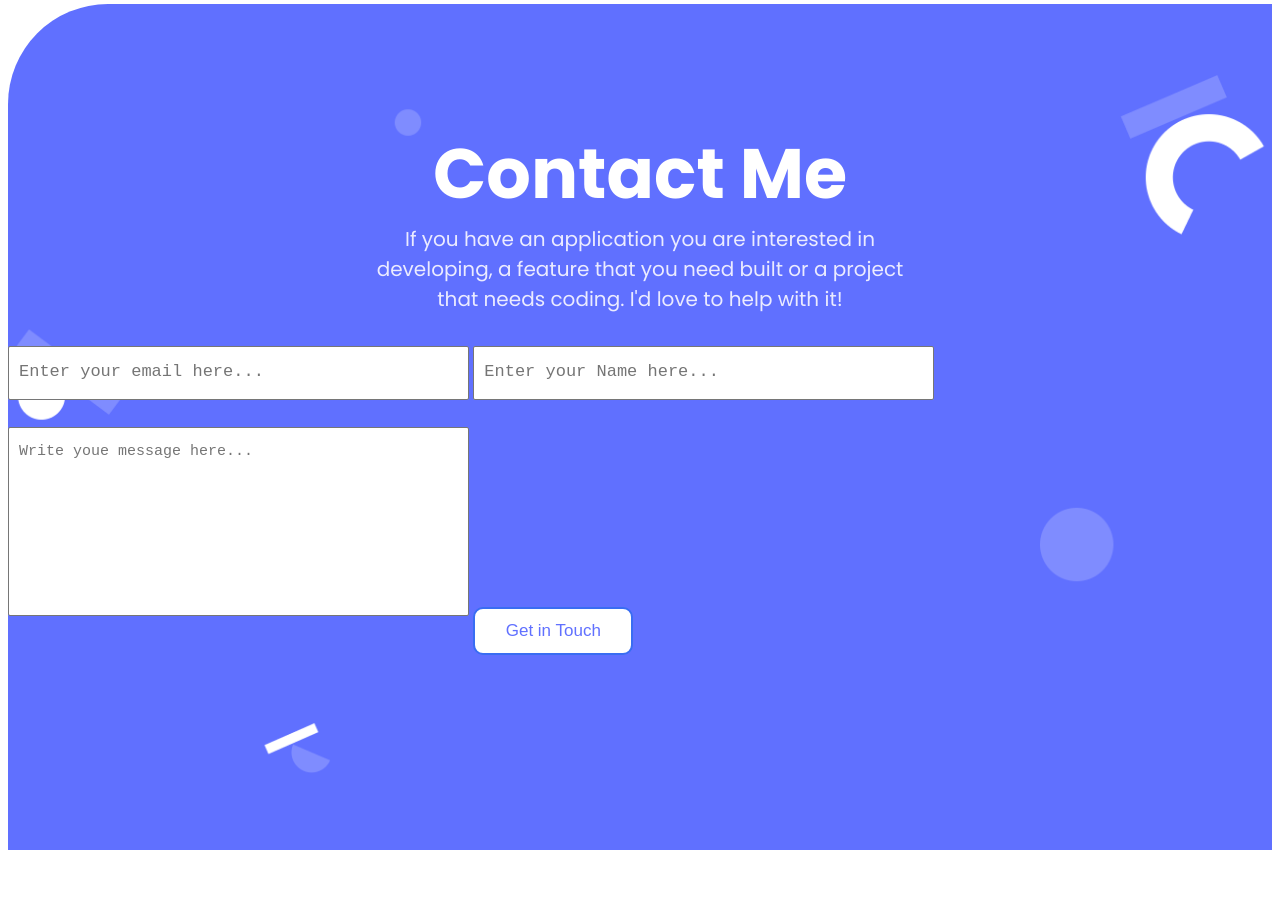
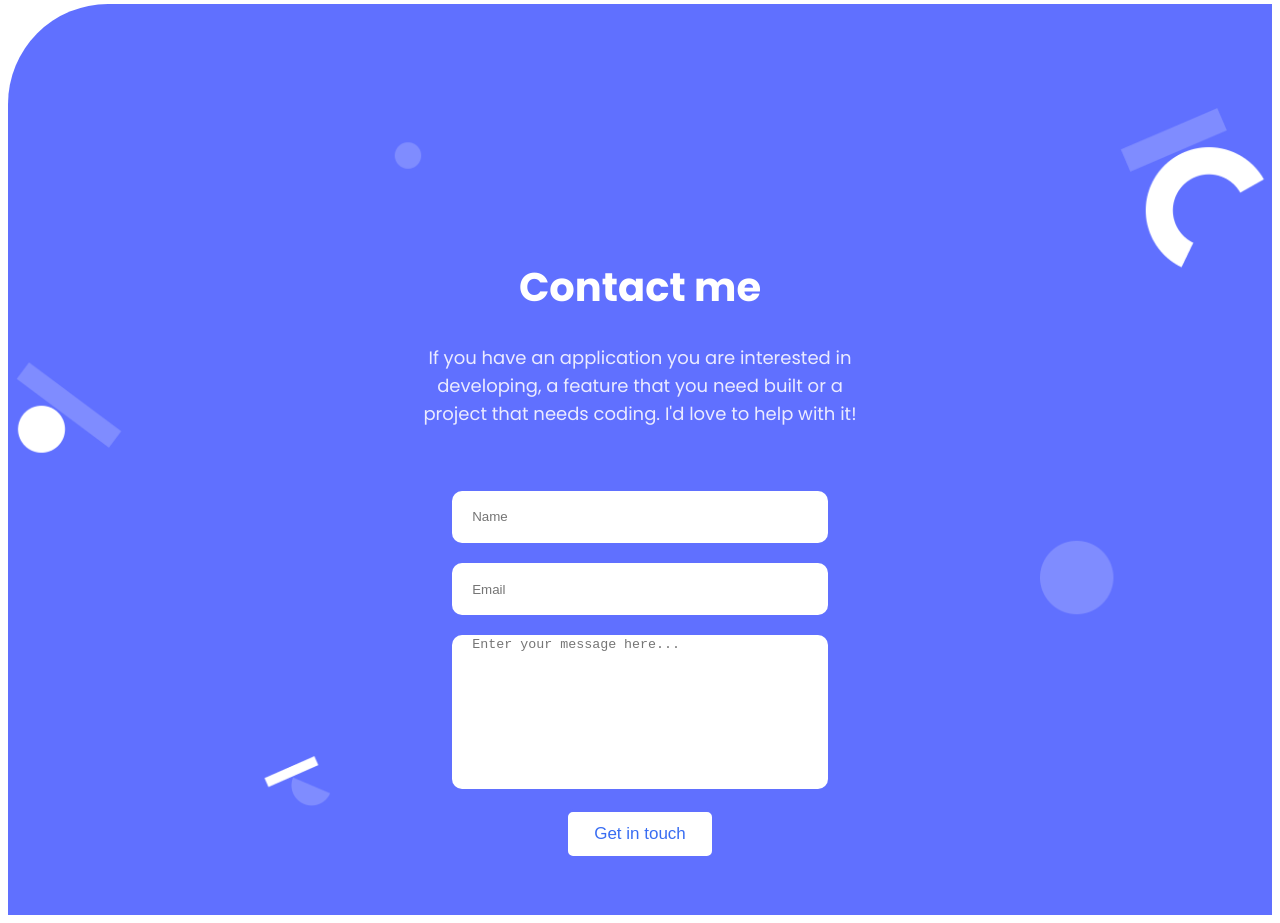
Before and after one commit to SAUD421/portfolio-desktop, a website: page index.html in a window 1280 px wide. Shown: the part 3980-4903 px from the top of the page. Before the commit the page ends 4838 px from the top, so only its background shows below. Drawn offline with Linux system fonts and the light colour scheme.

Commit message:
css updated

```diff
--- a/index.html
+++ b/index.html
@@ -177,18 +177,15 @@
             </div>
         </div>
     </div>
-    <div class="contact">
-        <div class="background">
-            <div class="contact-head">
-                <h1>Contact Me</h1>
-            </div>
-            <p class="contact-desc">If you have an application you are interested in developing, a feature that you need built or a project that needs coding. I'd love to help with it!</p>
-            <form class="form" action="https://formspree.io/f/mqkrzpdd" method="post">
-                <textarea name="email" class="email" placeholder="Enter your email here..." maxlength="" required></textarea>
-                <textarea name="full-name" class="email" placeholder="Enter your Name here..." maxlength="30" required></textarea>
-                <textarea name="message" class="message" placeholder="Write youe message here..." maxlength="500" required></textarea>
-                <button class="send" >Get in Touch</button>
-            </form>
-        </div>
+    <div id="contact" class="contact-form">
+        <h1>Contact me</h1>
+        <p>If you have an application you are interested in developing, a feature that you need built or a project that needs coding. I'd love to help with it!</p>
+        <form class="form" action="https://formspree.io/f/xleyodbz" method="post">
+            <input class="name" name="full-name" type="text" placeholder="Name" required>
+            <input class="name" name="email" type="email" placeholder="Email" required>
+            <textarea class="text" name="message" type="text" placeholder="Enter your message here..." required></textarea>
+            <button class="submit">Get in touch</button>
+        </form>
+        <div class="footer"></div>
     </div>
 </html>
--- a/style.css
+++ b/style.css
@@ -364,105 +364,121 @@
 .border {
   border-bottom: 2px solid #dfe1e6;
 }
-
-.contact {
-  display: flex;
-  background-color: #6070FF;
-  width: 100%;
-  height: 846px;
-  border-top-left-radius: 100px;
-  font-family: 'Poppins', sans-serif;
-  align-items: center;
-}
-.background {
+ .contact-form {
   background-image: url(./images/contactdesktop.png);
-  background-position: center;
-  background-size: 100%;
-  width: 100%;
-  height: 846px;
+  background-color: #6070ff;
+  border-top-left-radius: 50px;
   display: flex;
   flex-direction: column;
+  align-items: center;
   background-repeat: no-repeat;
-}
- .contact-head {
-  font-size: 35px;
-  font-weight: 700;
-  color: #fff;
-  align-self: center;
-  width: 801px;
-  height: 100px;
-  text-align: center;
-  margin-top: 70px;
+  background-size: 50%;
+  background-position: right;
+  height: auto;
+  width: auto;
 }
 
- .contact-desc {
-  font-size: 20px;
-  font-weight: 400;
-  align-self: center;
-  color: #ebebff;
-  width: 569px;
-  height: 102px;
-  margin-top: 50px;
-  text-align: center;
+.contact-form h1 {
+  color: #fff;
+  margin-top: 20%;
+  font-size: 40px;
+  font-weight: 700;
+  font-family: 'Poppins', sans-serif;
+
 }
 
- .email {
-  width: 447px;
-  height: 35px;
-  flex-shrink: 0;
-  border-radius: 2px;
-  font-size: 17px;
+.contact-form p {
+  font-size: 18px;
+  text-align: center;
+  line-height: 28px;
   font-weight: 400;
-  align-self: center;
-  padding-top: 15px;
-  resize: none;
-  margin-bottom: 20px;
-  padding-left: 10px;
+  color: #ebebff;
+  margin: 0 10%;
+  font-family: 'Poppins', sans-serif;
+
 }
 
- .message {
-  width: 447px;
-  height: 170px;
-  flex-shrink: 0;
-  border-radius: 2px;
-  font-size: 15px;
-  font-weight: 400;
-  align-self: center;
-  padding-top: 15px;
-  resize: none;
-  margin-bottom: 20px;
-  padding-left: 10px;
+.form {
+  display: flex;
+  flex-direction: column;
+  margin-top: 10%;
+  width: 80%;
 }
 
- .send {
+.name,
+.text {
+  width: 94%;
+  margin-bottom: 7%;
+  padding-left: 5%;
+  height: 50px;
+  border-radius: 10px;
+  border: transparent;
   align-self: center;
-  color: #6070ff;
-  font-size: 17px;
-  background-color: #fff;
-  border-radius: 5px;
-  font-size: 17px;
-  padding: 12px;
-  border: 2px solid #396df2;
-  border-radius: 10px;
-  width: 160px;
-  text-align: center;
-  margin-top: 20px;
-  transition: background-color 0.3s, color 0.3s;
 }
 
-.send:hover {
+.text {
+  height: 150px;
+  resize: none;
+}
+
+.submit {
+  align-self: flex-start;
+  font-size: 17px;
+  border: solid #6070ff;
+  color: #396df2;
+  background-color: white;
+  margin-top: 2%;
+  height: 50px;
+  width: 150px;
+  border-radius: 8px;
+}
+
+.submit:hover {
+  cursor: pointer;
   background-color: #2230d2;
   color: #fff;
 }
 
-.send:active{
+.submit:active {
   background-color: #2d8bd4;
   color: #fff;
 }
 
- .form-spree {
-  width: 100%;
-  display: flex;
-  flex-direction: column;
-  margin-bottom: 50px;
+.footer {
+  background: #0d151e;
+  width: 30%;
+  height: 5px;
+  border-radius: 10px;
+  margin: 2% 0;
 }
+.contact-form p {
+  width: 35%;
+}
+
+.name,
+.text {
+  width: 35%;
+  margin-bottom: 2%;
+  padding-left: 2%;
+}
+
+.form {
+  margin-top: 5%;
+}
+
+.submit {
+  align-self: center;
+  margin-top: 0;
+}
+
+.footer {
+  width: 0;
+}
+
+.contact-form {
+  background-image: url(./images/contactdesktop.png);
+  background-position: center;
+  background-size: 100%;
+  background-repeat: no-repeat;
+  border-top-left-radius: 100px;
+}
```
Lines whose indentation alone changed are shown as unchanged.
